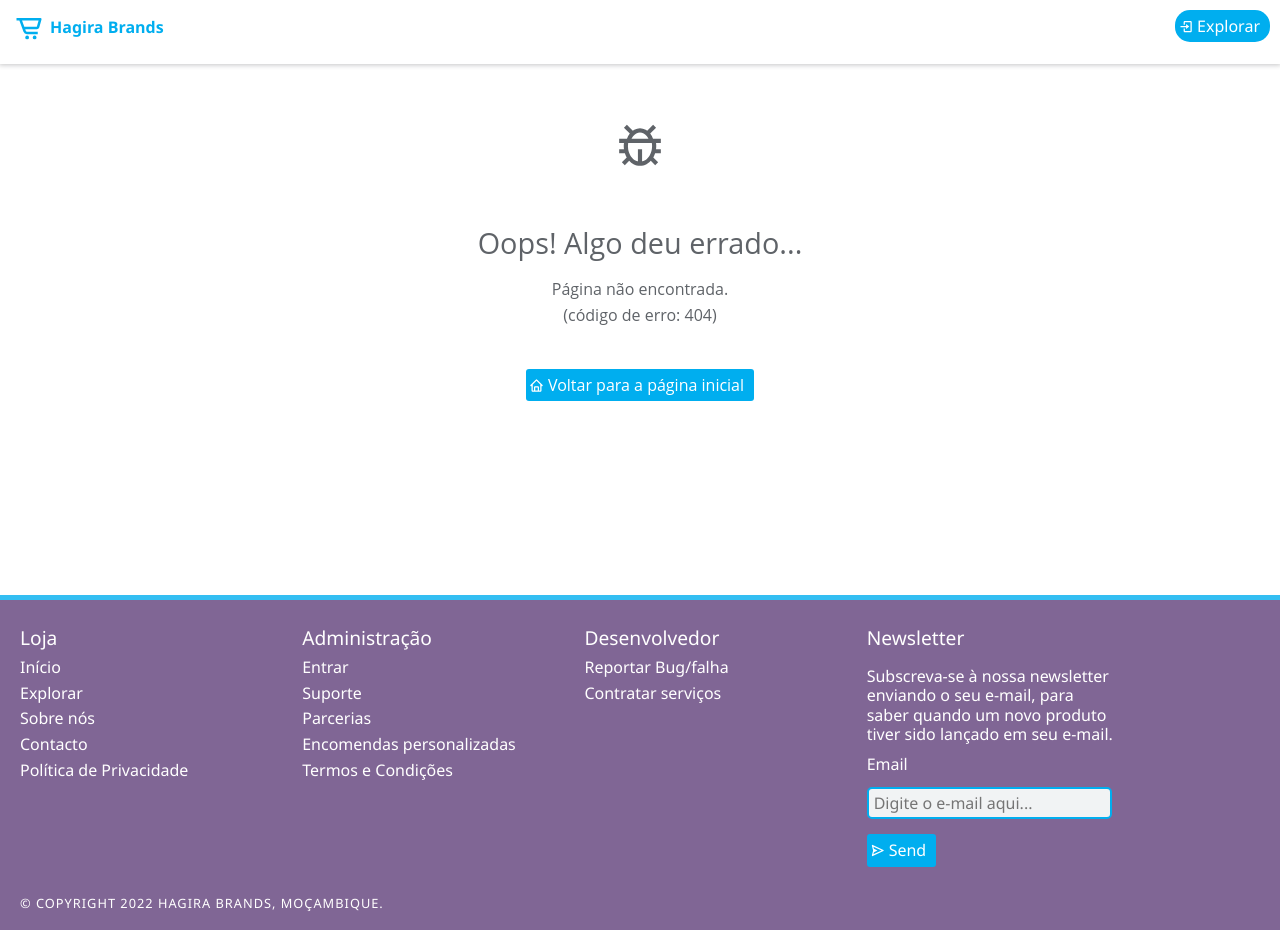
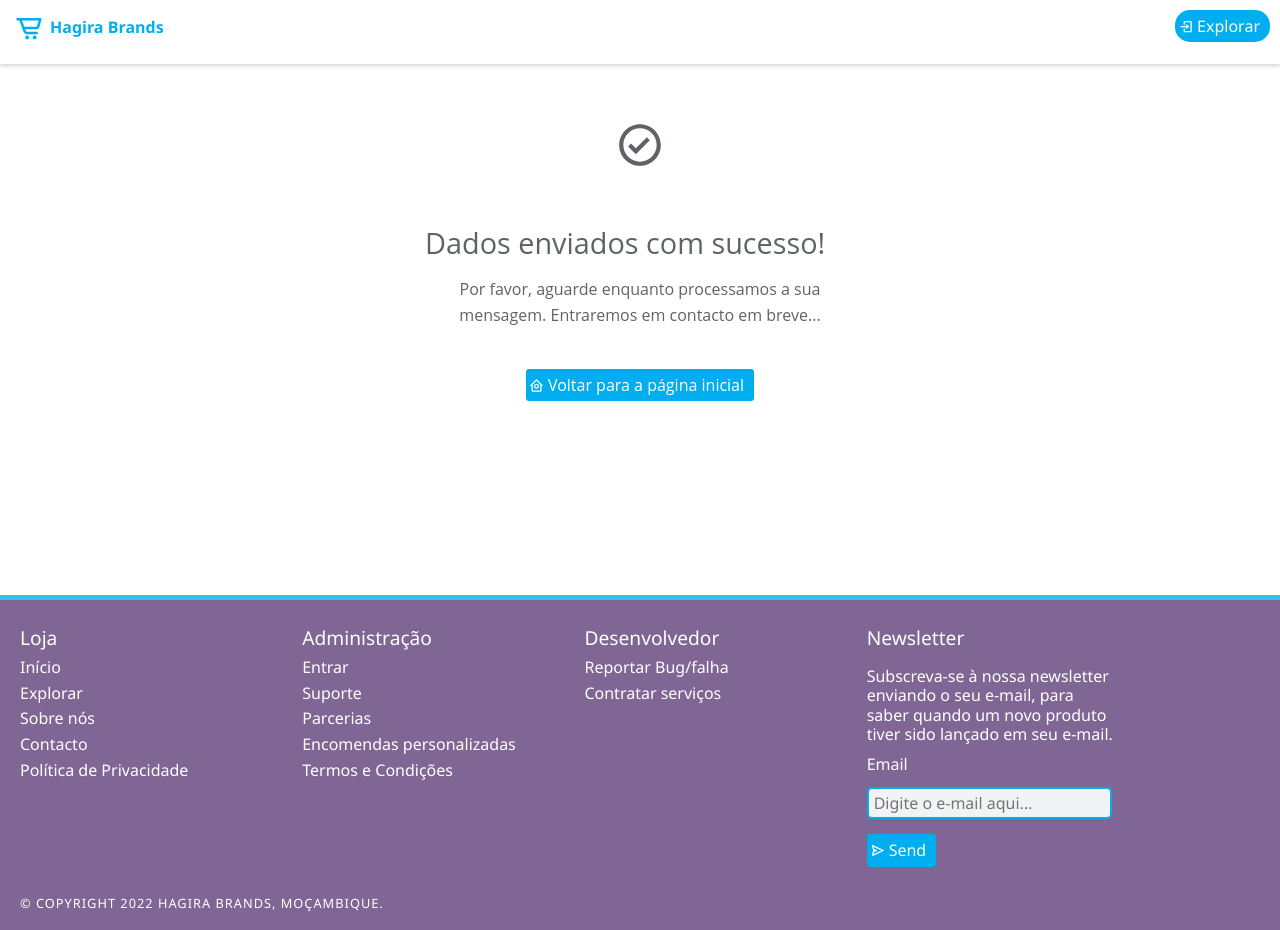
Before and after one commit to KainNhantumbo/Hagira-Brands-Store, a React (Create React App) app: page /data-sent in a window 1280 px wide. Built offline with nearby package versions, Linux system fonts and the light colour scheme.

Commit message:
feat: added data sent page struture and styles.

```diff
--- a/src/App.jsx
+++ b/src/App.jsx
@@ -8,6 +8,7 @@ import Subscribe from './pages/Subscribe';
 import PrivacyPolicy from './pages/PrivacyPolicy';
 import TermsAndConditions from './pages/TermsAndConditions';
 import Contact from './pages/Contact';
+import DataSentSucess from './pages/DataSentSucess';
 import { ThemeProvider } from 'styled-components';
 import { primary } from './styles/themes';
 import { GlobalStyles } from './styles/Globalstyles';
@@ -24,6 +25,7 @@ const App = () => {
 				<Route path='/privacy-policy' element={<PrivacyPolicy />} />
 				<Route path='/terms-and-conditions' element={<TermsAndConditions />} />
 				<Route path='/contact' element={<Contact />} />
+				<Route path='/data-sent' element={<DataSentSucess />} />
 				<Route path='*' element={<ErrorPage />} />
 			</Routes>
 			<Footer />
--- a/src/pages/Contact.jsx
+++ b/src/pages/Contact.jsx
@@ -5,7 +5,7 @@ import {
 	BiHelpCircle,
 	BiAlarm,
 	BiEnvelope,
-	BiDirections,
+	BiMap,
 } from 'react-icons/bi';
 import { MdMessage } from 'react-icons/md';
 import Button from '../components/Button';
@@ -74,6 +74,8 @@ const Contact = () => {
 			);
 			setErrorStyles(() => ({}));
 		}
+
+		window.location.assign('/data-sent')
 	};
 
 	return (
@@ -100,7 +102,7 @@ const Contact = () => {
 					</a>
 				</span>
 				<h3>
-					<BiDirections />
+					<BiMap />
 					<span>Endereço</span>
 				</h3>
 				<address>Matola, São Damaso - Maputo, Moçambique.</address>
--- /dev/null
+++ b/src/pages/DataSentSucess.jsx
@@ -0,0 +1,18 @@
+import { ErrorPageContainer } from '../styles/errorPage';
+import { BiCheckCircle, BiHomeCircle } from 'react-icons/bi';
+import Button from '../components/Button';
+
+const DataSentSucess = () => {
+  return <ErrorPageContainer>
+    <BiCheckCircle id='bugSVG' />
+			<div>
+				<h1>Dados enviados com sucesso!</h1>
+				<p>Por favor, aguarde enquanto processamos a sua mensagem. Entraremos em contacto em breve...</p>
+			</div>
+			<a href='/'>
+				<Button icon={<BiHomeCircle />} text={'Voltar para a página inicial'} />
+			</a>
+  </ErrorPageContainer>;
+}
+
+export default DataSentSucess;
```
